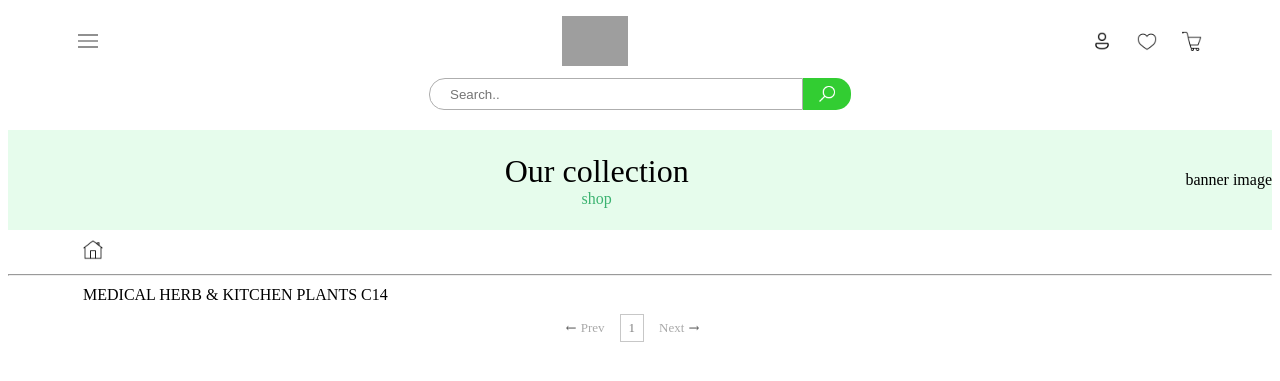
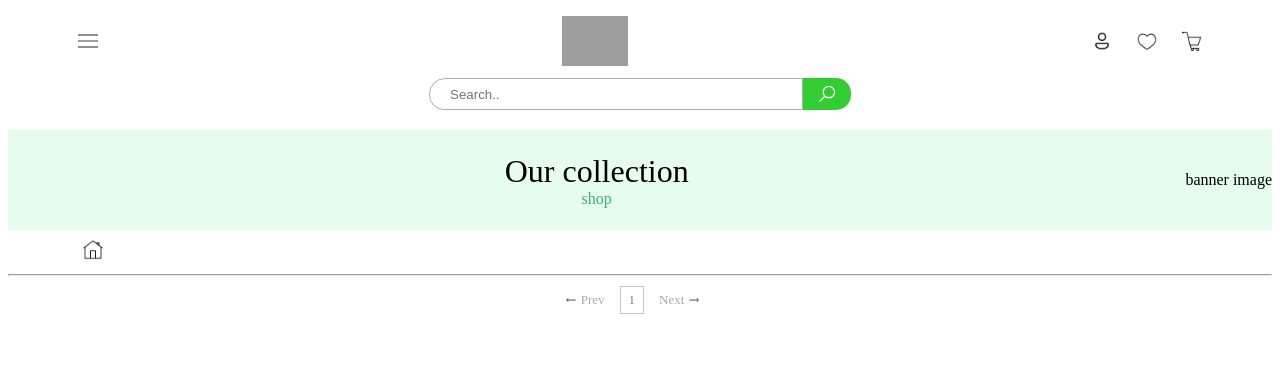
Before and after one commit to vikas4488/plant, a Django app: page /flowerhome in a window 1280 px wide. Shown: the top 381 px of the page. Run offline with Django 5.2, Linux system fonts and the light colour scheme; data that the repository does not hold is empty; grey boxes are pictures that could not be loaded.

Commit message:
static name removed from flower home

```diff
--- a/bubble/templates/flowerhome.html
+++ b/bubble/templates/flowerhome.html
@@ -6,9 +6,6 @@
         <div class="f_h_whole_content">
             <div class="f_h_title_and_content main_marg">
                 <div class="f_h_page_title_wrap">
-                    <div class="f_h_page_title">
-                        MEDICAL HERB & KITCHEN PLANTS C14
-                    </div>
                 </div>
                 <!--
                 <div class="f_h_page_operation_wrap">
```
